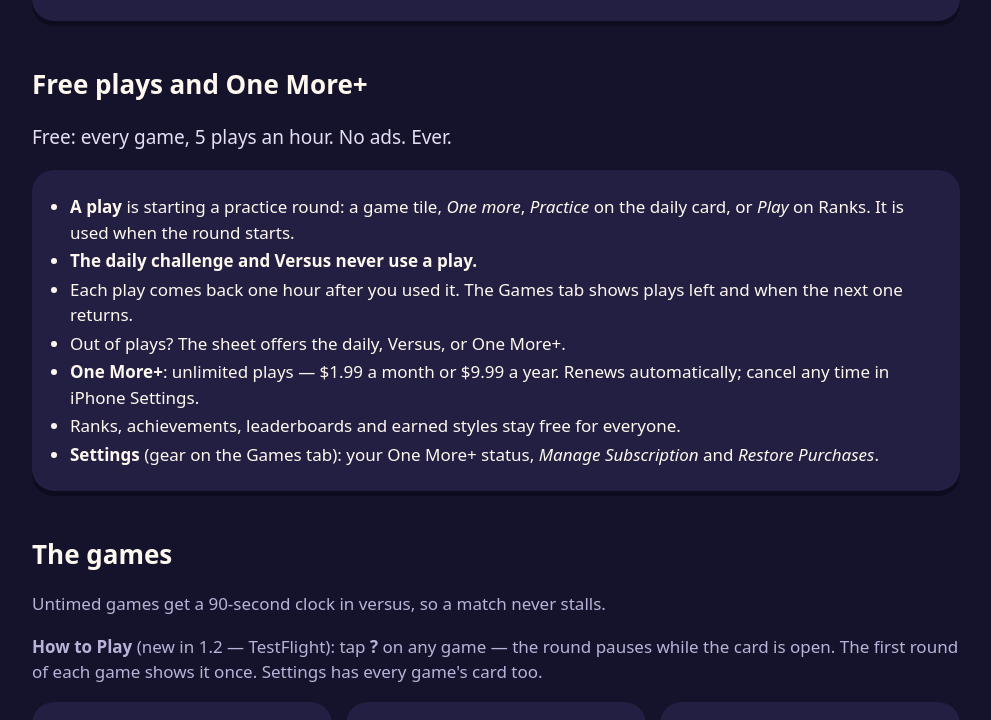
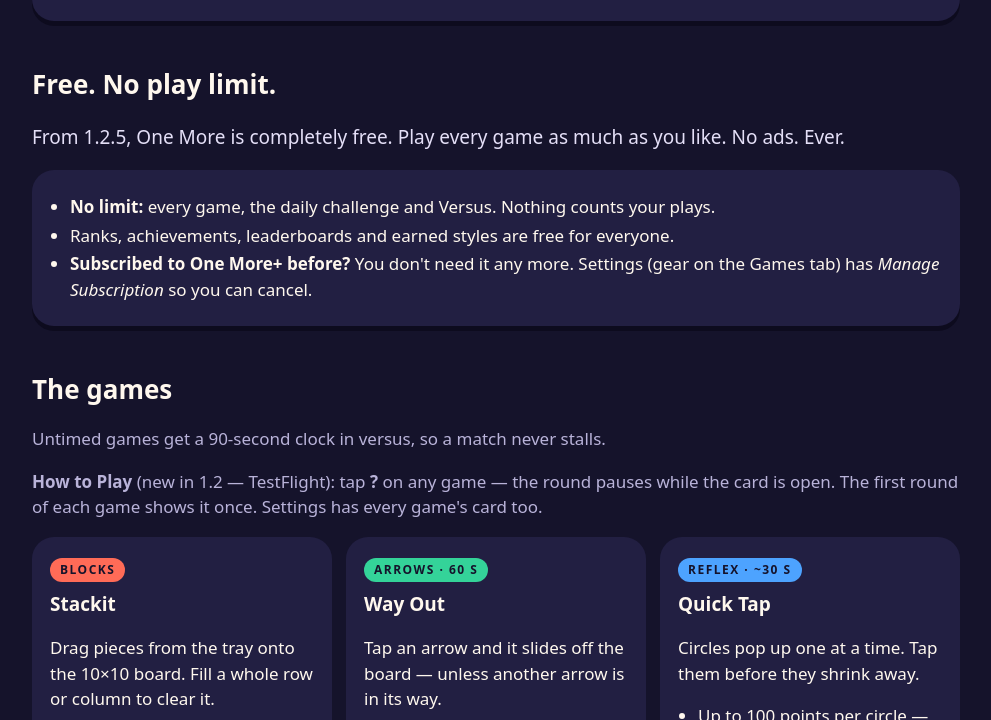
Before and after one commit to mytombrown/one-more-help, a plain HTML site: page index.html in a window 1280 px wide. Shown: the part 963-1683 px from the top of the page, without its empty margins (144-1135 px from the left). Drawn offline with Linux system fonts and the light colour scheme.

Commit message:
OM-1568: 1.2.5 free, no play limit, One More+ hidden (merge with the Build N: commit at upload)

```diff
--- a/index.html
+++ b/index.html
@@ -18,7 +18,7 @@
   </header>
 
   <nav aria-label="Sections"><div>
-    <a href="#start">Start</a><a href="#games">Games</a><a href="#plays">Plays</a><a href="#daily">Daily</a><a href="#ranks">Ranks</a>
+    <a href="#start">Start</a><a href="#games">Games</a><a href="#plays">Free</a><a href="#daily">Daily</a><a href="#ranks">Ranks</a>
     <a href="#versus">Versus</a><a href="#style">Style</a><a href="#saving">Saving</a><a href="#faq">Questions</a><a href="#contact">Contact</a>
   </div></nav>
 
@@ -47,17 +47,13 @@
     </section>
 
     <section id="plays">
-      <h2>Free plays and One More+</h2>
-      <p class="lead">Free: every game, 5 plays an hour. No ads. Ever.</p>
+      <h2>Free. No play limit.</h2>
+      <p class="lead">From 1.2.5, One More is completely free. Play every game as much as you like. No ads. Ever.</p>
       <div class="card">
         <ul>
-          <li><strong>A play</strong> is starting a practice round: a game tile, <em>One more</em>, <em>Practice</em> on the daily card, or <em>Play</em> on Ranks. It is used when the round starts.</li>
-          <li><strong>The daily challenge and Versus never use a play.</strong></li>
-          <li>Each play comes back one hour after you used it. The Games tab shows plays left and when the next one returns.</li>
-          <li>Out of plays? The sheet offers the daily, Versus, or One More+.</li>
-          <li><strong>One More+</strong>: unlimited plays — $1.99 a month or $9.99 a year. Renews automatically; cancel any time in iPhone Settings.</li>
-          <li>Ranks, achievements, leaderboards and earned styles stay free for everyone.</li>
-          <li><strong>Settings</strong> (gear on the Games tab): your One More+ status, <em>Manage Subscription</em> and <em>Restore Purchases</em>.</li>
+          <li><strong>No limit:</strong> every game, the daily challenge and Versus. Nothing counts your plays.</li>
+          <li>Ranks, achievements, leaderboards and earned styles are free for everyone.</li>
+          <li><strong>Subscribed to One More+ before?</strong> You don't need it any more. Settings (gear on the Games tab) has <em>Manage Subscription</em> so you can cancel.</li>
         </ul>
       </div>
     </section>
@@ -112,7 +108,7 @@
           <li><strong>Points (vs the phone):</strong> Classic win 50 / 150 (Easy / Medium), draw vs Hard 150. Ultimate win 120 / 350 / 800. Same phone pays no points.</li>
           <li><strong>Two players, same phone:</strong> take turns.</li>
           <li><strong>Online versus:</strong> Game Center, one move per turn on the same board — you get a notice when it's your move. Win pays 150 (Classic) or 400 (Ultimate) and counts as a versus win.</li>
-          <li>Vs the phone and same phone use a play. Online versus never does. No daily or leaderboard for this one.</li></ul></div>
+          <li>No daily or leaderboard for this one.</li></ul></div>
         <div class="card" id="crossword"><span class="tag sun">WORDS · YOUR THEME</span><h3>Crossword</h3>
           <p class="new"><strong>New in 1.2 — TestFlight.</strong> Not in the App Store version yet. Easy/Hard and green/red: build 7.</p>
           <p>Type a theme or a phrase — "Disney princesses", "pizza toppings" — and get a crossword about it. Apple Intelligence writes the answers and clues right on your iPhone; One More builds and checks the grid.</p>
@@ -257,7 +253,7 @@
       <div class="card"><h3>Why can't I replay today's daily?</h3><p>It's one try so the daily board is fair for everyone. Tap <em>Practice</em> on the card to play that game again for fun.</p></div>
       <div class="card"><h3>My score isn't on the leaderboard.</h3><p>Check you're signed in to Game Center (iPhone Settings › Game Center) — the Ranks tab says "Game Center is off" if you aren't. Scores post when a round ends, and everything you've already earned posts when you sign in.</p></div>
       <div class="card"><h3>I got a new phone. Where did my progress go?</h3><p>Sign in to the same Apple Account with iCloud on. Your progress, achievements and rank come back from iCloud.</p></div>
-      <div class="card"><h3>I bought One More+ on another phone.</h3><p>Open Settings (gear on the Games tab) and tap <em>Restore Purchases</em> while signed in to the same Apple Account.</p></div>
+      <div class="card"><h3>I subscribed to One More+. Do I still need it?</h3><p>No. From 1.2.5 every game is free with no limit. To stop paying, open Settings (gear on the Games tab) and tap <em>Manage Subscription</em>, or cancel in iPhone Settings.</p></div>
       <div class="card"><h3>A tile color is locked.</h3><p>The Style tab says what unlocks it — usually reaching a rank, a daily streak or versus wins.</p></div>
       <div class="card"><h3>Can I play sideways on an iPhone Duo?</h3><p>Yes. Open the Duo and turn it sideways. The board sits in the middle, your score on the left, and the buttons on the right. Other iPhones stay upright.</p></div>
       <div class="card"><h3>Why did it ask me to rate the app?</h3><p>After a rank-up or a win, Apple's rating box may pop up. Tap a star or Not Now. Apple decides how often it shows — never more than a few times a year.</p></div>
```
